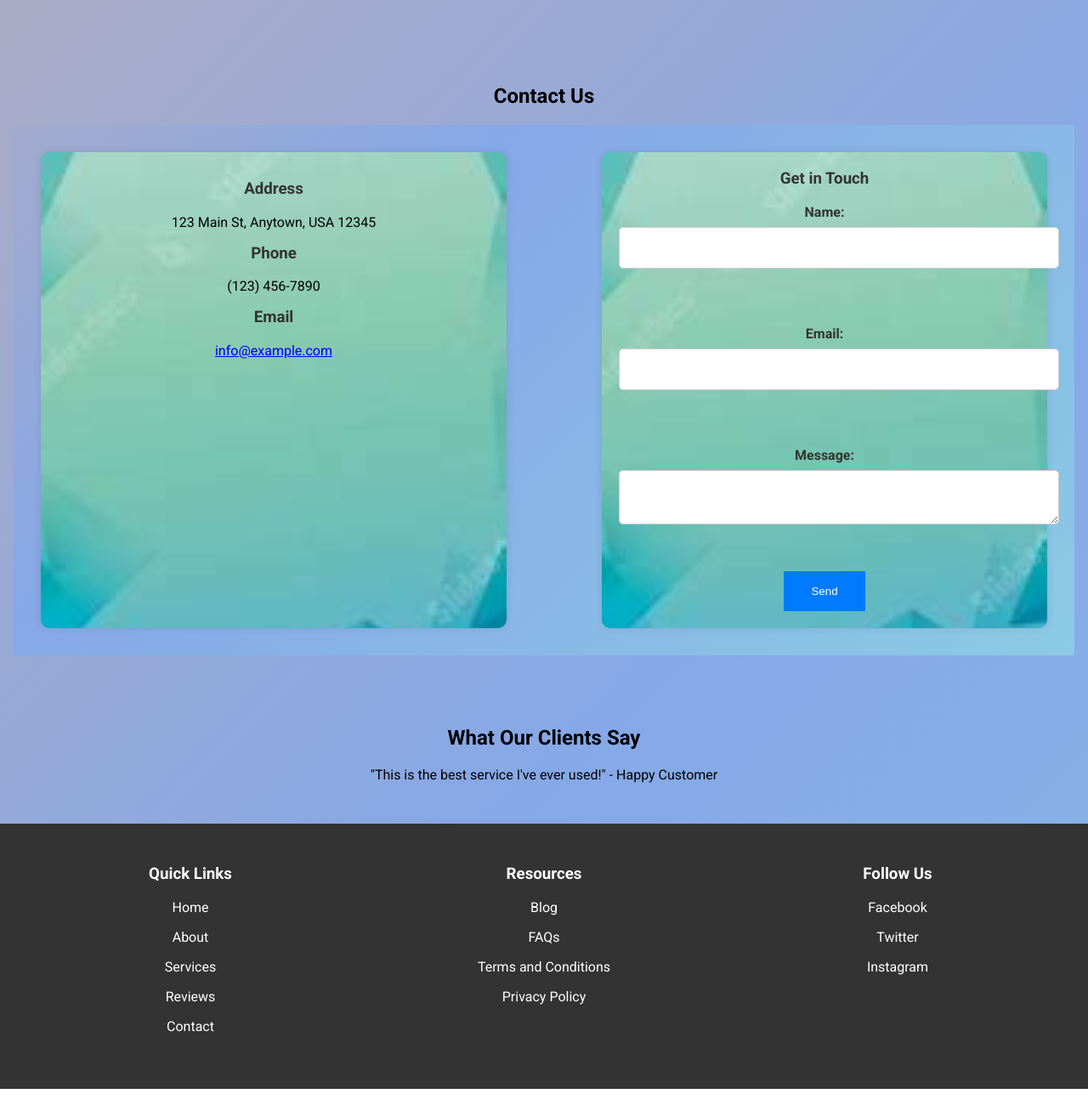
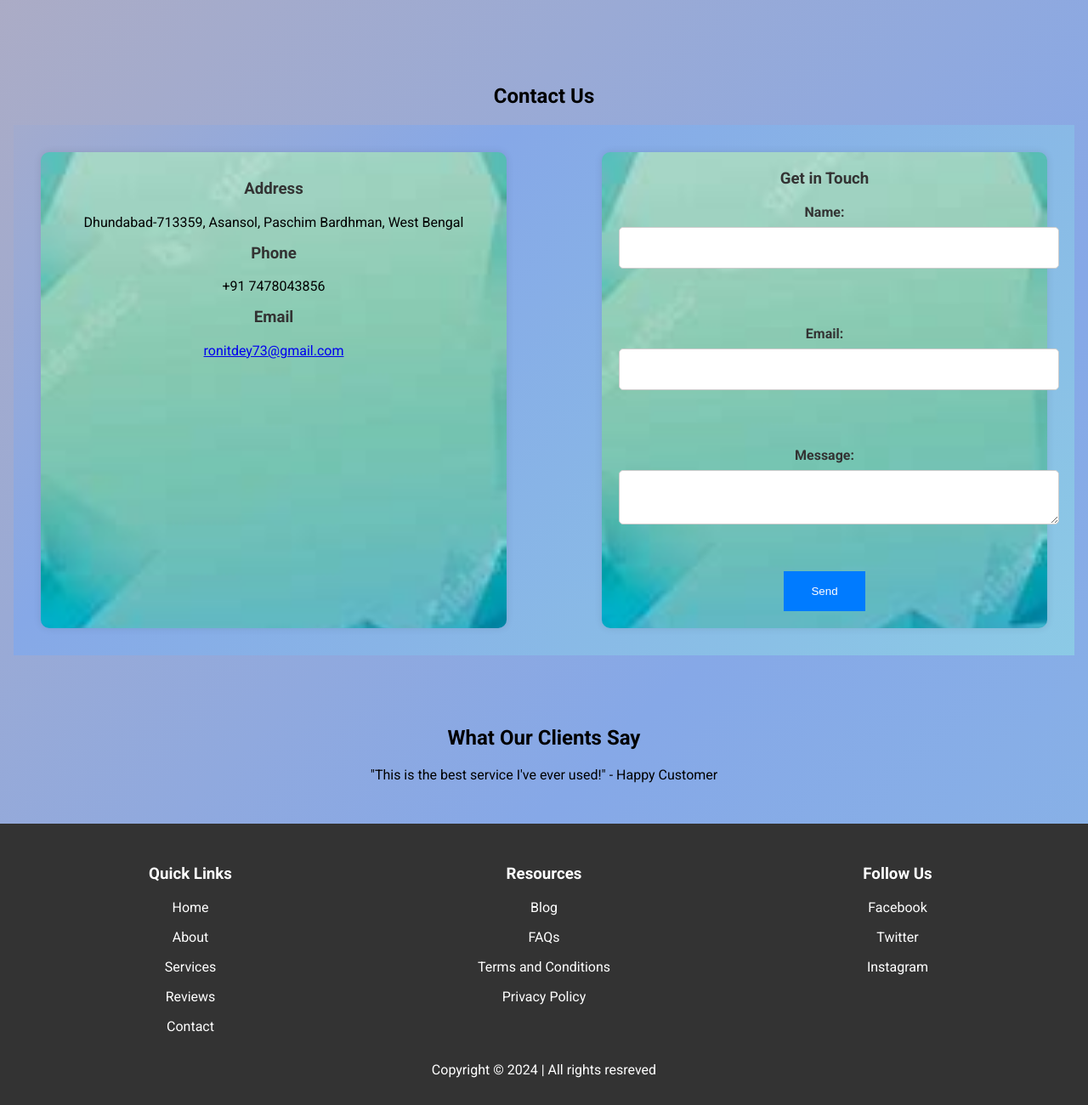
Before and after one commit to Ronit-dey/landing-page1, a plain HTML site: page index.html in a window 1280 px wide. Shown: the part 1308-2608 px from the top of the page at 85% size. Drawn offline with Linux system fonts and the light colour scheme.

Commit message:
contracts updated

```diff
--- a/index.html
+++ b/index.html
@@ -2,16 +2,17 @@
 <html lang="en">
 <head>
     <meta charset="UTF-8">
-    <meta name="viewport" content="width=device-width, initial-scale=1.0">
-    <title>Landing Page</title>
+    <meta name="viewport" content="width=device-width,i initial-scale=1.0">
+    <title>E-learning Website - Ronit</title>
     <link rel="stylesheet" href="styles.css">
     <link href="https://fonts.googleapis.com/css2?family=Roboto:wght@400;700&display=swap" rel="stylesheet">
 
 </head>
+
 <body>
     <nav>
         <div class="logo-container">
-            <img src="../images/logo.jpeg" alt="Website Logo" class="logo">
+            <img src="/images/logo.jpeg" alt="Website Logo" class="logo">
         </div>
         <ul>
             <li><a href="#home">Home</a></li>
@@ -66,11 +67,11 @@
             <div class="contact-container">
               <div class="contact-info">
                 <h3>Address</h3>
-                <p>123 Main St, Anytown, USA 12345</p>
+                <p>Dhundabad-713359, Asansol, Paschim Bardhman, West Bengal</p>
                 <h3>Phone</h3>
-                <p>(123) 456-7890</p>
+                <p>+91 7478043856</p>
                 <h3>Email</h3>
-                <p><a href="mailto:info@example.com">info@example.com</a></p>
+                <p><a href="ronitdey73@gmail.com">ronitdey73@gmail.com</a></p>
               </div>
               <div class="contact-form">
                 <h3>Get in Touch</h3>
@@ -122,6 +123,9 @@
                 </div>
 
         </div>
+        <div>
+          Copyright &copy; 2024 | All rights resreved
+        </div>
     </footer>
     <script src="scripts.js"></script>
 </body>
```
